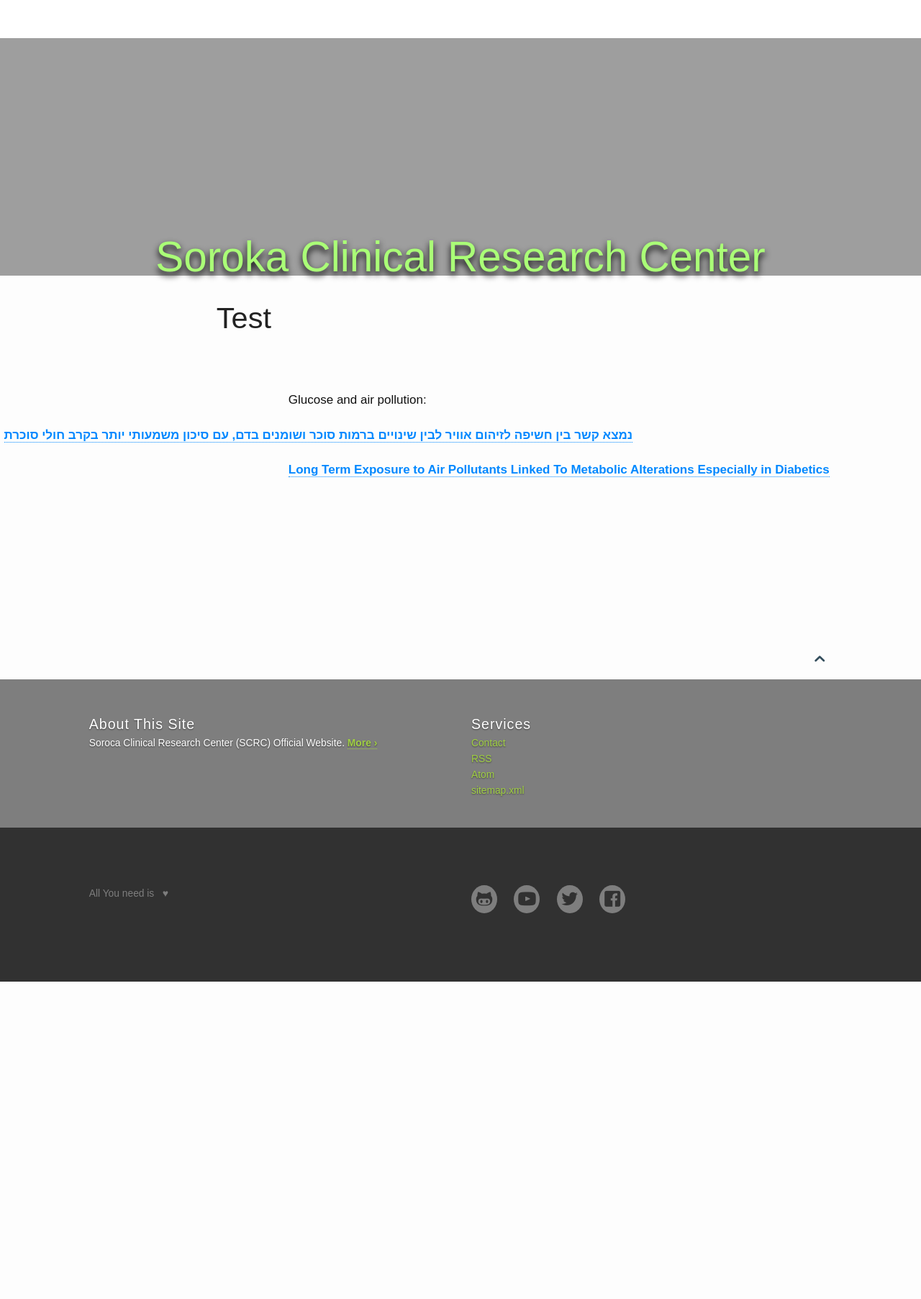
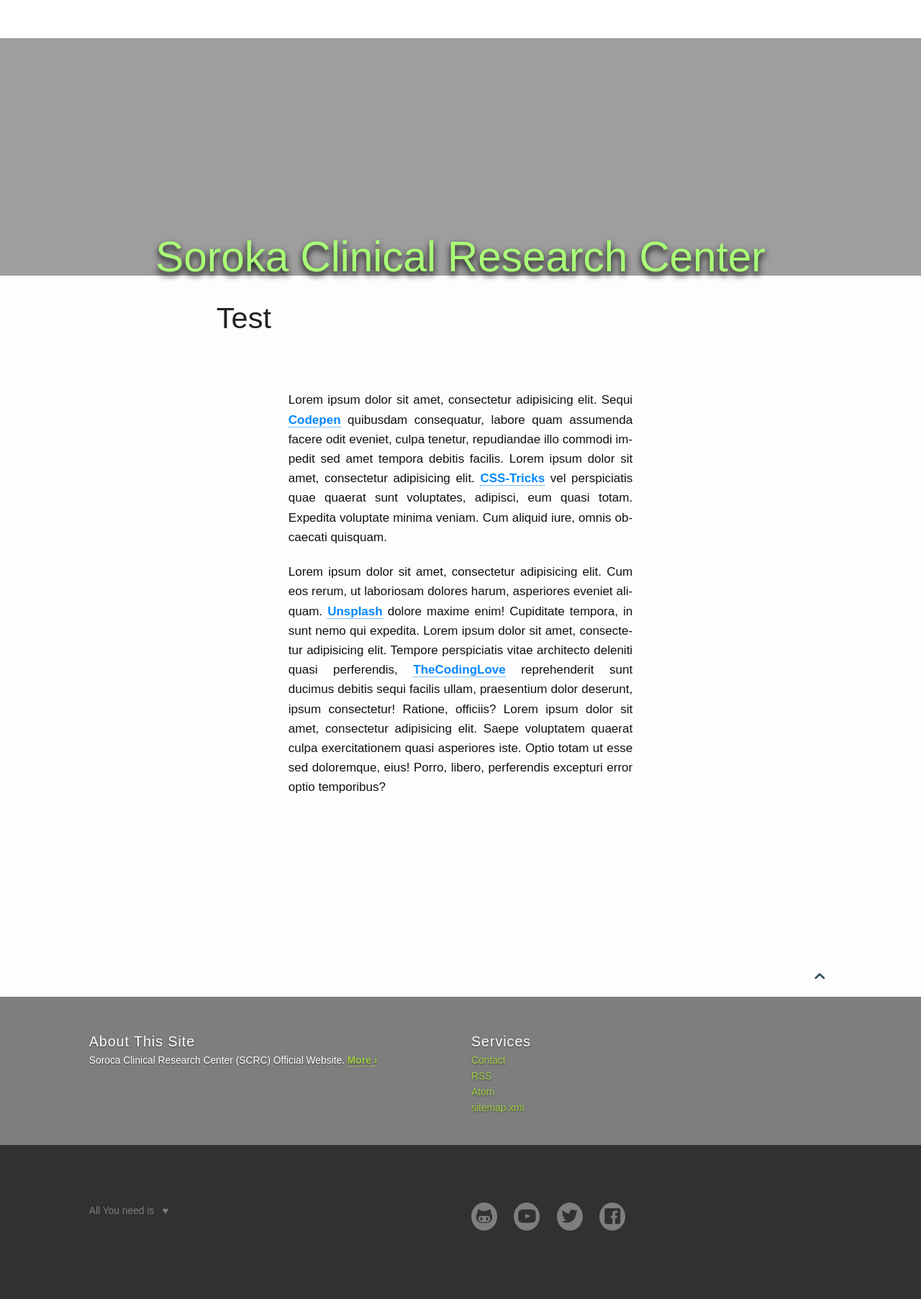
Before and after one commit to vsevkayf/OmarKhayyam, a Jekyll site: the page built from pages/test.html, in a window 1280 px wide. Shown: the whole page at 72% size. Built offline with Jekyll 4.4.1, drawn with Linux system fonts in a browser that asks for light colours; nearby versions of some CDN libraries; some web fonts are replaced; before the commit the page ends 1364 px from its top, so only the background shows below that.

Commit message:
Update test.html

```diff
--- a/pages/test.html
+++ b/pages/test.html
@@ -9,6 +9,7 @@
 teaser: ""
 permalink: "/test/"
 ---
+
 <script>
 	$(document).ready(function() {
 
@@ -25,47 +26,41 @@
 
 });
 </script>
+
 <style>
 section {
   padding: 50px 100px;
   text-align: justify;
-	a {
+}
+section a {
   position: relative;
   text-decoration: none;
   font-weight: 700;
   color: #08f;
-		&:hover { text-decoration: underline; }
-		&[href^="http"] {
+}
+section a:hover {
+  text-decoration: underline;
+}
+section a[href^="http"] {
   white-space: nowrap;
-			iframe {
+}
+section a[href^="http"] iframe {
   z-index: 1;
   position: absolute;
-				top: 100%; left: 50%;
+  top: 100%;
+  left: 50%;
+  -webkit-transform: translate(-50%, -37.5%) scale(0.25);
           transform: translate(-50%, -37.5%) scale(0.25);
-				width: 1000px; height: 800px;
+  width: 1000px;
+  height: 800px;
   background: #ddd;
   border: none;
   border: 3px solid #ddd;
-				box-shadow:
-					0 12px 24px rgba(#000, 0.2),
-					0 12px 24px rgba(#000, 0.1);
+  box-shadow: 0 12px 24px rgba(0, 0, 0, 0.2), 0 12px 24px rgba(0, 0, 0, 0.1);
 }
-		}
-	}
-}
-
 </style>
 
 <section>
-<p>
-Glucose and air pollution:
-</p>
-
-<p id="p3" dir="rtl">
-<a href="http://in.bgu.ac.il/fohs/Pages/news/airpollution_heart.aspx" target="_blank">נמצא קשר בין חשיפה לזיהום אוויר לבין שינויים ברמות סוכר ושומנים בדם, עם סיכון משמעותי יותר בקרב חולי סוכרת</a>
-</p>
-
-<p id="p3">
-<a href="http://medicalresearch.com/author-interviews/long-term-exposure-to-air-pollutants-linked-to-metabolic-alterations-especially-in-diabetics/24722/">Long Term Exposure to Air Pollutants Linked To Metabolic Alterations Especially in Diabetics</a>
-</p>
+	<p>Lorem ipsum dolor sit amet, consectetur adipisicing elit. Sequi <a href="http://codepen.io/">Codepen</a> quibusdam consequatur, labore quam assumenda facere odit eveniet, culpa tenetur, repudiandae illo commodi impedit sed amet tempora debitis facilis. Lorem ipsum dolor sit amet, consectetur adipisicing elit. <a href="https://css-tricks.com/">CSS-Tricks</a> vel perspiciatis quae quaerat sunt voluptates, adipisci, eum quasi totam. Expedita voluptate minima veniam. Cum aliquid iure, omnis obcaecati quisquam.</p>
+	<p>Lorem ipsum dolor sit amet, consectetur adipisicing elit. Cum eos rerum, ut laboriosam dolores harum, asperiores eveniet aliquam. <a href="https://unsplash.com/grid/">Unsplash</a> dolore maxime enim! Cupiditate tempora, in sunt nemo qui expedita. Lorem ipsum dolor sit amet, consectetur adipisicing elit. Tempore perspiciatis vitae architecto deleniti quasi perferendis, <a href="http://thecodinglove.com/">TheCodingLove</a> reprehenderit sunt ducimus debitis sequi facilis ullam, praesentium dolor deserunt, ipsum consectetur! Ratione, officiis? Lorem ipsum dolor sit amet, consectetur adipisicing elit. Saepe voluptatem quaerat culpa exercitationem quasi asperiores iste. Optio totam ut esse sed doloremque, eius! Porro, libero, perferendis excepturi error optio temporibus?</p>
 </section>
```
Lines whose indentation alone changed are shown as unchanged.
